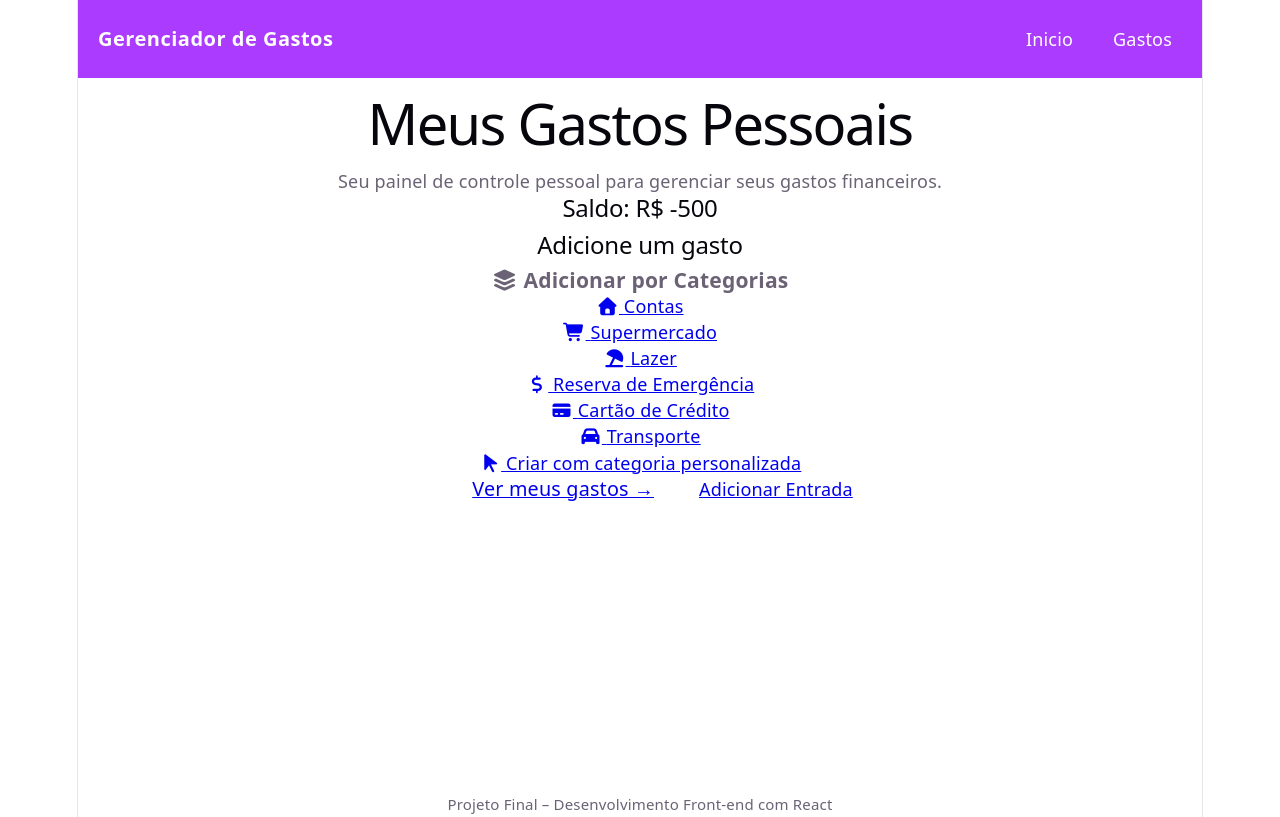
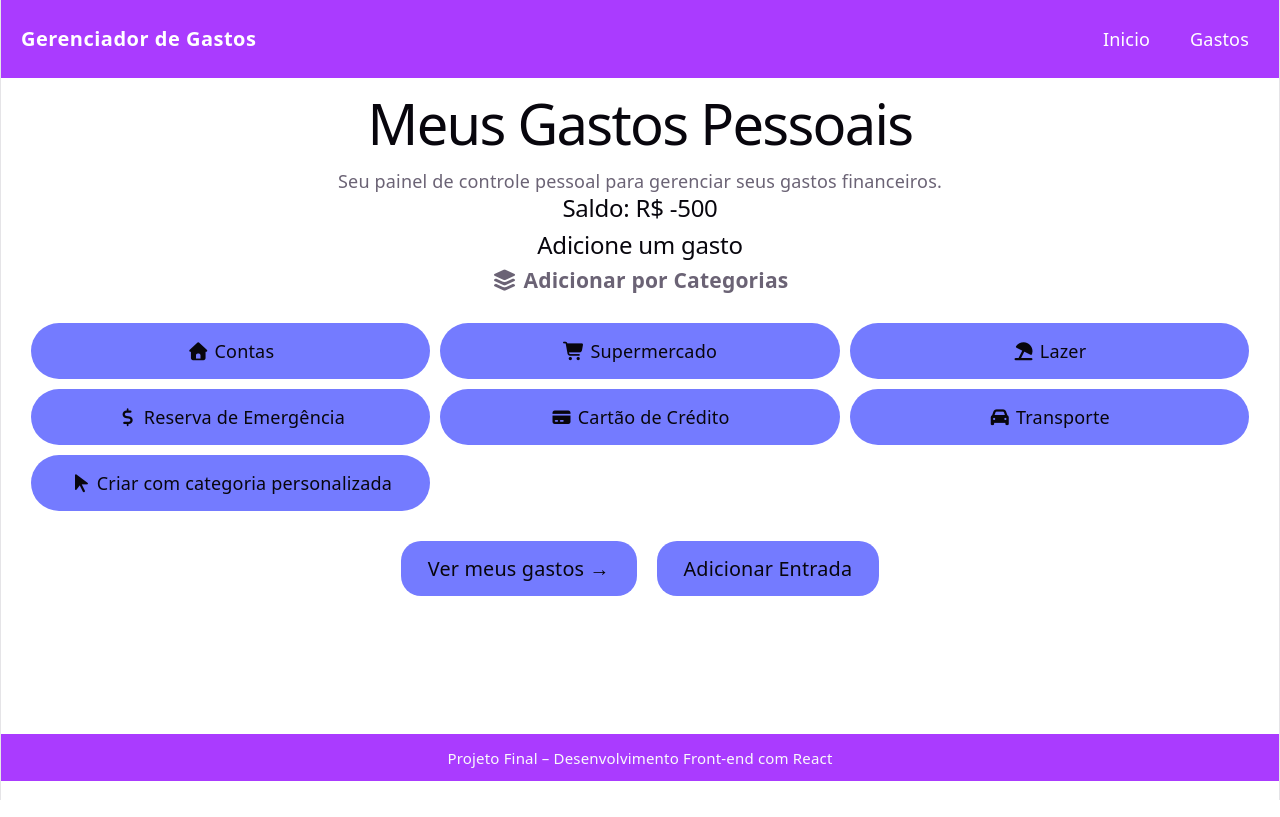
Before and after one commit to AlefeAlvesC/Projeto-Final-Modulo4-IteamFullStack, a React (Vite) app in the folder controle-gastos-pessoais-app/: page / in a window 1280 px wide. Built offline with nearby package versions, Linux system fonts and the light colour scheme.

Commit message:
estilização da página inicial página formulário

```diff
--- a/controle-gastos-pessoais-app/src/components/CardSugests.jsx
+++ b/controle-gastos-pessoais-app/src/components/CardSugests.jsx
@@ -2,7 +2,7 @@ import { Link } from "react-router-dom";
 
 const CardSugests = ({name, children}) => {
     return(
-        <div>
+        <div className="div-nome-card">
             <Link to="/adicionar-gasto">{children} {name}</Link>
         </div>
     )
--- a/controle-gastos-pessoais-app/src/components/GastosSugests.jsx
+++ b/controle-gastos-pessoais-app/src/components/GastosSugests.jsx
@@ -5,7 +5,7 @@ const GastosSugests = () => {
         <div>
             <h2>Adicione um gasto</h2>
             <h3><i className="fa-solid fa-layer-group"></i> Adicionar por Categorias</h3>
-            <div>
+            <div className="div-gastos">
 
                 <CardSugests name={"Contas"}>
                     <i className="fa-solid fa-house"></i>
--- a/controle-gastos-pessoais-app/src/index.css
+++ b/controle-gastos-pessoais-app/src/index.css
@@ -8,6 +8,7 @@
   --accent-bg: rgba(170, 59, 255, 0.1);
   --accent-border: rgba(170, 59, 255, 0.5);
   --social-bg: rgba(244, 243, 236, 0.5);
+  --teste: rgb(247, 229, 113);
   --shadow:
     rgba(0, 0, 0, 0.1) 0 10px 15px -3px, rgba(0, 0, 0, 0.05) 0 4px 6px -2px;
 
@@ -69,11 +70,17 @@ header{
 }
 
 main{
-  min-height: 85dvh;
+  min-height: 78dvh;
+}
+section {
+ display: flex;
+ padding: 20px;
+ align-items: center;
+ margin: 0 auto;
+ justify-content: center;
 }
 
 #root {
-  width: 1126px;
   max-width: 100%;
   margin: 0 auto;
   text-align: center;
@@ -158,3 +165,73 @@ header {
   font-size: 20px;
   letter-spacing: 0.5px;
 }
+
+footer {
+ padding: 10px;
+ background-color: var(--accent);
+ color: #f9fafb;
+ text-align: center;
+}
+
+.div-gastos{
+  display: grid;
+  grid-template-columns: 1fr 1fr 1fr;
+  padding: 30px;
+  gap: 10px;
+  list-style: none;
+}
+.div-nome-card{
+  background-color: #747bff;
+  border-radius: 50px;
+  padding: 15px;
+}
+.div-nome-card a{
+  text-decoration: none;
+  color: #08060d;
+}
+.div-botão{
+  display: flex;
+  gap:20px;
+  justify-content: center;
+}
+.btn-primario {
+  background-color: #747bff;
+  border-radius: 20px;
+  gap:20%;
+  color:#08060d;
+  text-decoration: none;
+}
+
+.gasto-form{
+  width: 60%;
+  justify-content: center;
+  background-color: #ffffff;
+  padding: 16px;
+  border-radius: 10px;
+  border: 3px solid #08060d;
+  box-shadow: 0 1px 3px rgba(15, 23, 42, 0.1);
+  margin-bottom: 16px;
+}
+.gasto-form label{
+  display: block;
+  margin-bottom: 5px;
+  font-size: 1.1rem;
+}
+
+.gasto-form input{
+  width: 100%;
+  padding: 6px 8px;
+  margin-top: 4px;
+  border-radius: 5px;
+  border: 1px solid #d4d4d8;
+  font-size: 0.9rem;
+}
+.gasto-form button{
+  margin-top: 8px;
+  padding: 8px 16px;
+  border-radius: 4px;
+  border: none;
+  background-color: #111827;
+  color: #fbf9f9;
+  cursor: pointer;
+}
--- a/controle-gastos-pessoais-app/src/pages/PaginaInicio.jsx
+++ b/controle-gastos-pessoais-app/src/pages/PaginaInicio.jsx
@@ -20,7 +20,7 @@ function PaginaInicio()
     console.log(gastos)
 
     return (
-        <main className="pagina-inicio container">
+        <main className="pagina-inicio-container">
             <h1>Meus Gastos Pessoais</h1>
             <p>Seu painel de controle pessoal para gerenciar seus gastos financeiros.</p>
             <h2>Saldo: R$ {saldo}</h2>
@@ -34,15 +34,16 @@ function PaginaInicio()
             */}
             <GastosSugests />
 
-
-            <Link to="/lista-gasto" className="btn-primario" style={{ fontSize: '1.1rem', padding: '1rem 2.5rem' }}>
+            <div className='div-botão'>
+            <Link to="/lista-gasto" className="btn-primario" style={{ fontSize: '1.1rem', padding: '0.8rem 1.5rem' }}>
                 Ver meus gastos →
 
             </Link>
 
-            <Link to="/adicionar-entrada" >
+            <Link to="/adicionar-entrada" className='btn-primario' style={{ fontSize: '1.1rem', padding: '0.8rem 1.5rem' }} >
                 Adicionar Entrada
              </Link>
+             </div>
         </main>
     )
 }
```
